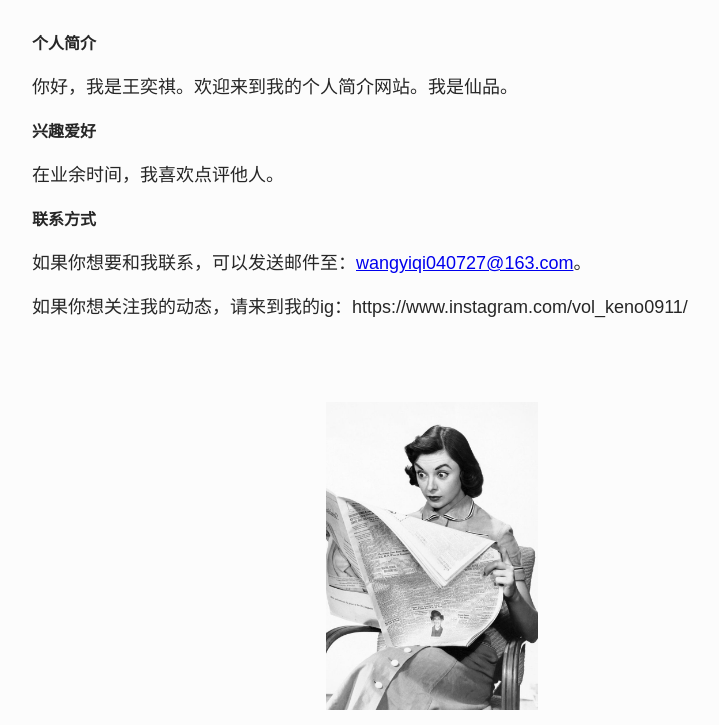
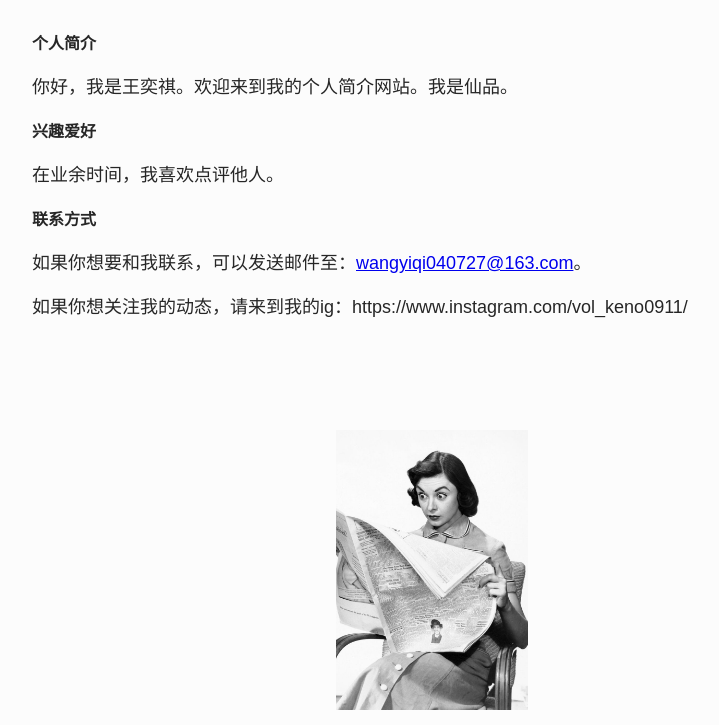
Before and after one commit to wangyiqi0409/realwangyiqi, a plain HTML site: page index.html in a window 1280 px wide. Shown: the part 75-800 px from the top of the page, without its empty margins (208-927 px from the left). Drawn offline with Linux system fonts and the light colour scheme.

Commit message:
Update style.css

```diff
--- a/style.css
+++ b/style.css
@@ -51,7 +51,7 @@ footer {
 }
 
 .small-image {
-    width: 33%; /* 控制图片大小 */
+    width: 30%; /* 控制图片大小 */
 }
 
 }
```
